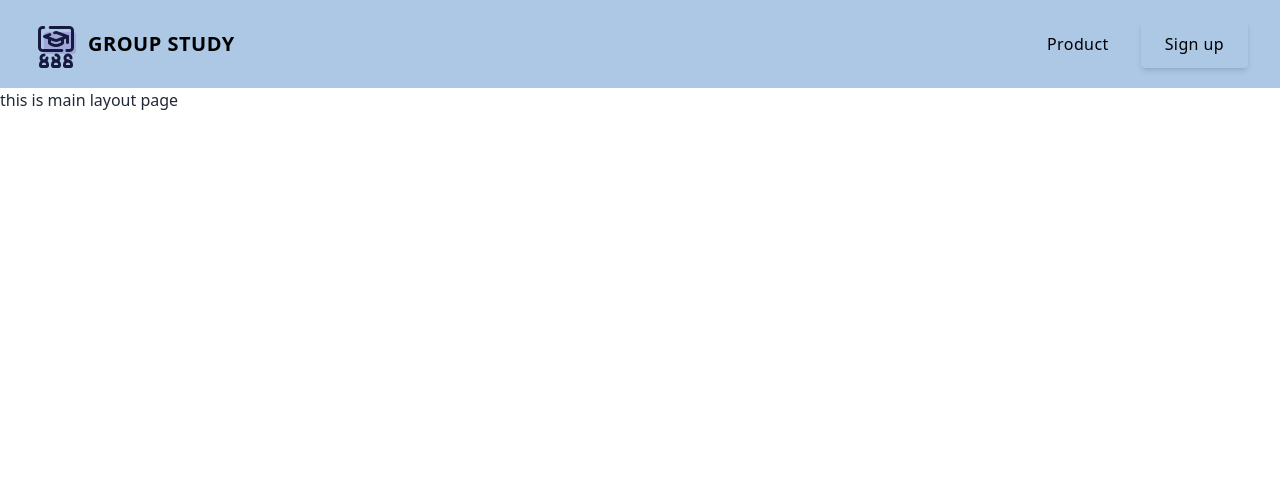
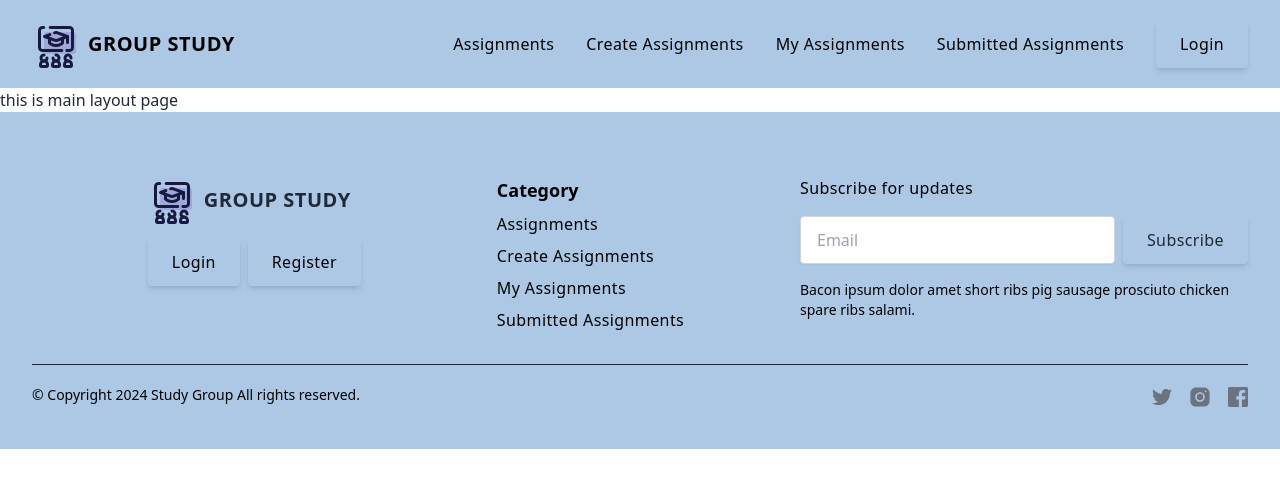
Before and after one commit to forhad446/online-group-study, a React (Vite) app: page / in a window 1280 px wide. Shown: the top 488 px of the page. Built offline with nearby package versions, Linux system fonts and the light colour scheme.

Commit message:
footer created done

```diff
--- /dev/null
+++ b/src/Components/Footer/Footer.jsx
@@ -0,0 +1,154 @@
+import { Link } from "react-router-dom";
+import logo from './../../assets/logo.png'
+
+const Footer = () => {
+    const navItems = <>
+        <li>
+            <Link
+                to="/"
+                title="All Assignments"
+                className="font-medium tracking-wide text-[#000] transition-colors duration-200 hover:text-teal-accent-400"
+            >
+                Assignments
+            </Link>
+        </li>
+        <li>
+            <Link
+                to="/"
+                title="Create Assignments"
+                className="font-medium tracking-wide text-[#000] transition-colors duration-200 hover:text-teal-accent-400"
+            >
+                Create Assignments
+            </Link>
+        </li>
+        <li>
+            <Link
+                to="/"
+                title="My Assignments"
+                className="font-medium tracking-wide text-[#000] transition-colors duration-200 hover:text-teal-accent-400"
+            >
+                My Assignments
+            </Link>
+        </li>
+        <li>
+            <Link
+                to="/"
+                title="Submitted Assignments"
+                className="font-medium tracking-wide text-[#000] transition-colors duration-200 hover:text-teal-accent-400"
+            >
+                Submitted Assignments
+            </Link>
+        </li>
+    </>
+    return (
+        <div className="bg-[#ACC8E5]">
+            <div className="px-4 pt-16 mx-auto sm:max-w-xl md:max-w-full lg:max-w-screen-xl md:px-24 lg:px-8">
+                <div className="flex flex-col justify-between row-gap-10 mb-8 lg:flex-row">
+                    <div className="flex justify-evenly gap-5 lg:col-span-4 md:grid-cols-4 flex-1">
+                        <div>
+                            <Link
+                                to="/"
+                                aria-label="Company"
+                                title="Company"
+                                className="inline-flex items-center"
+                            >
+                                <img src={logo} alt="" />
+                                <span className="ml-2 text-xl font-bold tracking-wide text-gray-800 uppercase">
+                                    Group Study
+                                </span>
+                            </Link>
+                            <ul className="mt-2 flex gap-2">
+                                <li>
+                                    <a
+                                        href="/"
+                                        className="inline-flex items-center justify-center h-12 px-6 font-medium tracking-wide text-[#000] transition duration-200 rounded shadow-md bg-deep-purple-accent-400 hover:bg-deep-purple-accent-700 focus:shadow-outline focus:outline-none"
+                                        aria-label="Login"
+                                        title="Login"
+                                    >
+                                        Login
+                                    </a>
+                                </li>
+                                <li>
+                                    <a
+                                        href="/"
+                                        className="inline-flex items-center justify-center h-12 px-6 font-medium tracking-wide text-[#000] transition duration-200 rounded shadow-md bg-deep-purple-accent-400 hover:bg-deep-purple-accent-700 focus:shadow-outline focus:outline-none"
+                                        aria-label="Register"
+                                        title="Register"
+                                    >
+                                        Register
+                                    </a>
+                                </li>
+                            </ul>
+                        </div>
+                        <div>
+                            <p className="font-semibold text-lg text-[#000]">
+                                Category
+                            </p>
+                            <ul className="mt-2 space-y-2">
+                                {navItems}
+                            </ul>
+                        </div>
+                    </div>
+                    <div className="md:max-w-md lg:col-span-2">
+                        <span className="text-base font-medium tracking-wide text-[#000]">
+                            Subscribe for updates
+                        </span>
+                        <form className="flex flex-col mt-4 md:flex-row">
+                            <input
+                                placeholder="Email"
+                                required
+                                type="text"
+                                className="flex-grow w-full h-12 px-4 mb-3 transition duration-200 bg-white border border-gray-300 rounded shadow-sm appearance-none md:mr-2 md:mb-0 focus:border-deep-purple-accent-400 focus:outline-none focus:shadow-outline"
+                            />
+                            <button
+                                type="submit"
+                                className="inline-flex items-center justify-center h-12 px-6 font-medium tracking-wide transition duration-200 rounded shadow-md bg-deep-purple-accent-400 hover:bg-deep-purple-accent-700 focus:shadow-outline focus:outline-none"
+                            >
+                                Subscribe
+                            </button>
+                        </form>
+                        <p className="mt-4 text-sm text-[#000]">
+                            Bacon ipsum dolor amet short ribs pig sausage prosciuto chicken
+                            spare ribs salami.
+                        </p>
+                    </div>
+                </div>
+
+                <div className="flex flex-col justify-between pt-5 pb-10 border-t border-gray-800 sm:flex-row">
+                    <p className="text-sm text-[#000]">
+                        © Copyright 2024 Study Group All rights reserved.
+                    </p>
+                    <div className="flex items-center mt-4 space-x-4 sm:mt-0">
+                        <a
+                            href="/"
+                            className="text-gray-500 transition-colors duration-300 hover:text-teal-accent-400"
+                        >
+                            <svg viewBox="0 0 24 24" fill="currentColor" className="h-5">
+                                <path d="M24,4.6c-0.9,0.4-1.8,0.7-2.8,0.8c1-0.6,1.8-1.6,2.2-2.7c-1,0.6-2,1-3.1,1.2c-0.9-1-2.2-1.6-3.6-1.6 c-2.7,0-4.9,2.2-4.9,4.9c0,0.4,0,0.8,0.1,1.1C7.7,8.1,4.1,6.1,1.7,3.1C1.2,3.9,1,4.7,1,5.6c0,1.7,0.9,3.2,2.2,4.1 C2.4,9.7,1.6,9.5,1,9.1c0,0,0,0,0,0.1c0,2.4,1.7,4.4,3.9,4.8c-0.4,0.1-0.8,0.2-1.3,0.2c-0.3,0-0.6,0-0.9-0.1c0.6,2,2.4,3.4,4.6,3.4 c-1.7,1.3-3.8,2.1-6.1,2.1c-0.4,0-0.8,0-1.2-0.1c2.2,1.4,4.8,2.2,7.5,2.2c9.1,0,14-7.5,14-14c0-0.2,0-0.4,0-0.6 C22.5,6.4,23.3,5.5,24,4.6z" />
+                            </svg>
+                        </a>
+                        <a
+                            href="/"
+                            className="text-gray-500 transition-colors duration-300 hover:text-teal-accent-400"
+                        >
+                            <svg viewBox="0 0 30 30" fill="currentColor" className="h-6">
+                                <circle cx="15" cy="15" r="4" />
+                                <path d="M19.999,3h-10C6.14,3,3,6.141,3,10.001v10C3,23.86,6.141,27,10.001,27h10C23.86,27,27,23.859,27,19.999v-10   C27,6.14,23.859,3,19.999,3z M15,21c-3.309,0-6-2.691-6-6s2.691-6,6-6s6,2.691,6,6S18.309,21,15,21z M22,9c-0.552,0-1-0.448-1-1   c0-0.552,0.448-1,1-1s1,0.448,1,1C23,8.552,22.552,9,22,9z" />
+                            </svg>
+                        </a>
+                        <a
+                            href="/"
+                            className="text-gray-500 transition-colors duration-300 hover:text-teal-accent-400"
+                        >
+                            <svg viewBox="0 0 24 24" fill="currentColor" className="h-5">
+                                <path d="M22,0H2C0.895,0,0,0.895,0,2v20c0,1.105,0.895,2,2,2h11v-9h-3v-4h3V8.413c0-3.1,1.893-4.788,4.659-4.788 c1.325,0,2.463,0.099,2.795,0.143v3.24l-1.918,0.001c-1.504,0-1.795,0.715-1.795,1.763V11h4.44l-1,4h-3.44v9H22c1.105,0,2-0.895,2-2 V2C24,0.895,23.105,0,22,0z" />
+                            </svg>
+                        </a>
+                    </div>
+                </div>
+            </div>
+        </div>
+    );
+};
+
+export default Footer;
--- a/src/Components/Navbar/Navbar.jsx
+++ b/src/Components/Navbar/Navbar.jsx
@@ -1,27 +1,54 @@
 import { useState } from "react";
 import logo from './../../assets/logo.png'
 import { MdOutlineMenu, MdClose } from "react-icons/md";
+import { Link } from "react-router-dom";
 
 const Navbar = () => {
     const navItems = <>
         <li>
-            <a
-                href="/"
-                aria-label="Our product"
-                title="Our product"
+            <Link
+                to="/"
+                title="All Assignments"
                 className="font-medium tracking-wide text-[#000] transition-colors duration-200 hover:text-teal-accent-400"
             >
-                Product
-            </a>
+                Assignments
+            </Link>
+        </li>
+        <li>
+            <Link
+                to="/"
+                title="Create Assignments"
+                className="font-medium tracking-wide text-[#000] transition-colors duration-200 hover:text-teal-accent-400"
+            >
+                Create Assignments
+            </Link>
+        </li>
+        <li>
+            <Link
+                to="/"
+                title="My Assignments"
+                className="font-medium tracking-wide text-[#000] transition-colors duration-200 hover:text-teal-accent-400"
+            >
+                My Assignments
+            </Link>
+        </li>
+        <li>
+            <Link
+                to="/"
+                title="Submitted Assignments"
+                className="font-medium tracking-wide text-[#000] transition-colors duration-200 hover:text-teal-accent-400"
+            >
+                Submitted Assignments
+            </Link>
         </li>
         <li>
             <a
                 href="/"
                 className="inline-flex items-center justify-center h-12 px-6 font-medium tracking-wide text-[#000] transition duration-200 rounded shadow-md bg-deep-purple-accent-400 hover:bg-deep-purple-accent-700 focus:shadow-outline focus:outline-none"
-                aria-label="Sign up"
-                title="Sign up"
+                aria-label="Login"
+                title="Login"
             >
-                Sign up
+                Login
             </a>
         </li>
     </>
--- a/src/Layout/MainLayout.jsx
+++ b/src/Layout/MainLayout.jsx
@@ -1,3 +1,4 @@
+import Footer from "../Components/Footer/Footer";
 import Navbar from "../Components/Navbar/Navbar";
 
 const MainLayout = () => {
@@ -5,6 +6,7 @@
         <div>
             <Navbar></Navbar>
             this is main layout page
+            <Footer></Footer>
         </div>
     );
 };
```
